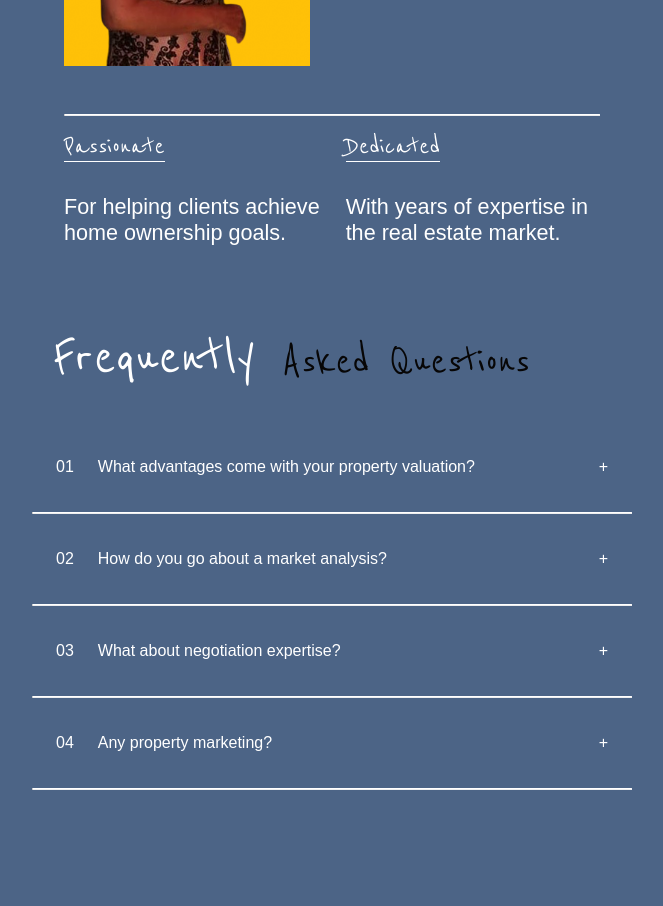
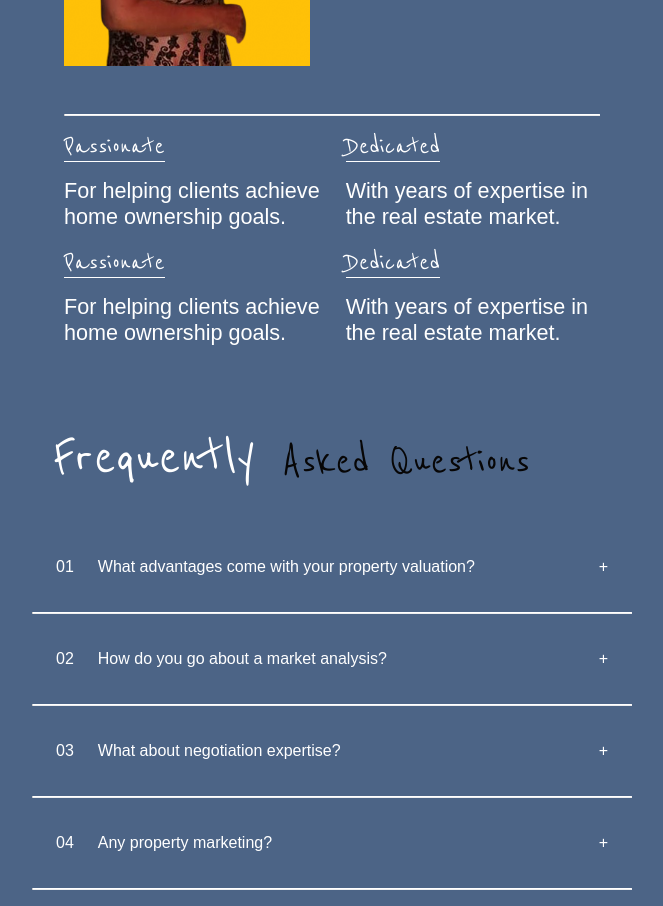
Before and after one commit to gtzjesus/FrancesGtz-frontend, a React (Vite) app: page / in a window 1280 px wide. Shown: the part 1000-1906 px from the top of the page, without its empty margins (308-971 px from the left). Before the commit the page ends 1806 px from the top, so only its background shows below. Built offline with nearby package versions, Linux system fonts and the light colour scheme; no server answers; a web font is replaced by a local one.

Commit message:
About section typography + UI fixes

```diff
--- a/src/components/about/About.jsx
+++ b/src/components/about/About.jsx
@@ -39,7 +39,6 @@ const Details = styled.div`
 
 const SectionDetails = styled.div`
   display: flex;
-  justify-content: space-between;
   gap: var(--gap-medium);
 `;
 
@@ -58,7 +57,7 @@ const SectionDescription = styled.span`
 const Section = styled.div`
   display: flex;
   flex-direction: column;
-  gap: var(--gap-large);
+  gap: var(--gap-medium);
 `;
 
 // ------------------------------
@@ -90,6 +89,21 @@ function About() {
           </SectionDescription>
         </Section>
       </SectionDetails>
+      <br />
+      <SectionDetails>
+        <Section>
+          <SectionTitle>Passionate</SectionTitle>
+          <SectionDescription>
+            For helping clients achieve home ownership goals.
+          </SectionDescription>
+        </Section>
+        <Section>
+          <SectionTitle>Dedicated</SectionTitle>
+          <SectionDescription>
+            With years of expertise in the real estate market.
+          </SectionDescription>
+        </Section>
+      </SectionDetails>
     </StyledAbout>
   );
 }
```
